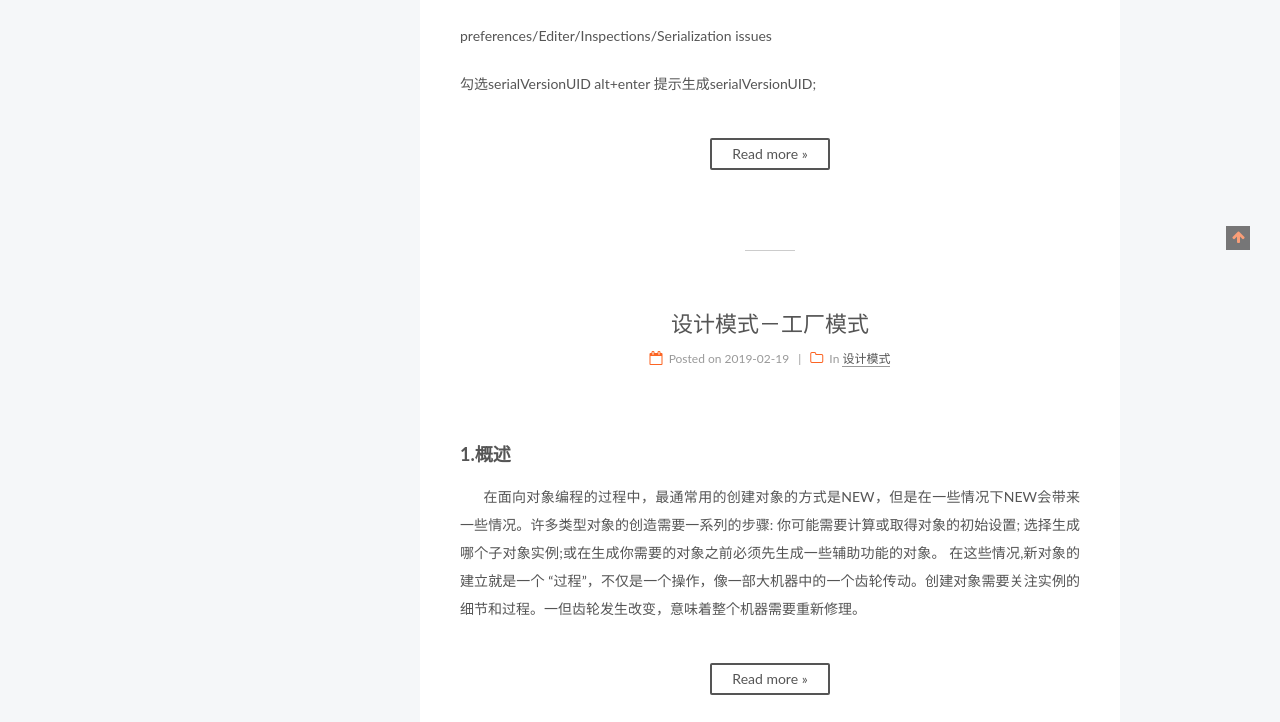
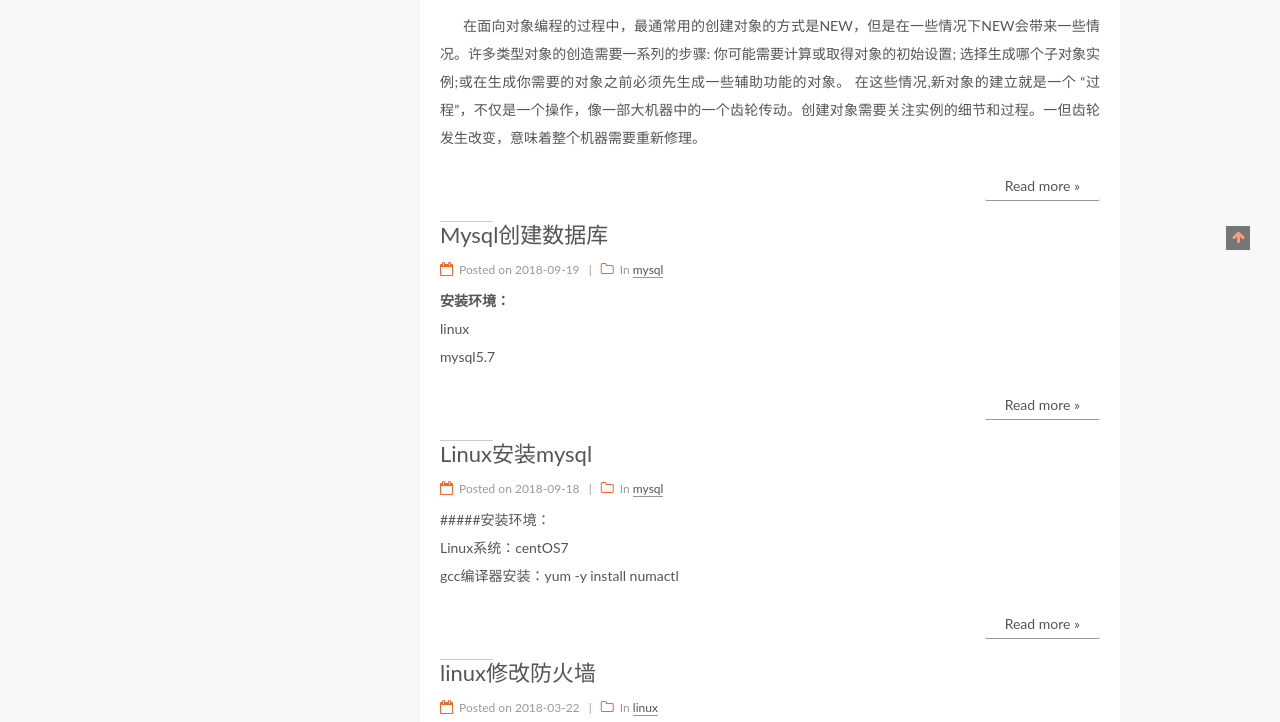
Before and after one commit to marvinwjs/marvinwjs.github.io, a plain HTML site: page index.html in a window 1280 px wide. Shown: the part 650-1372 px from the top of the page. Drawn offline with Linux system fonts and the light colour scheme.

Commit message:
修改样式
修改样式

```diff
--- a/css/main.css
+++ b/css/main.css
@@ -334,7 +334,7 @@ kbd {
   text-align: left;
 }
 .text-center {
-  text-align: center;
+  text-align: right;
 }
 .text-right {
   text-align: right;
@@ -942,7 +942,7 @@ pre .javascript .function {
   font-size: 14px;
   color: #555;
   background: #fff;
-  border: 2px solid #555;
+  /*border: 2px solid #555;*/
   text-decoration: none;
   border-radius: 2px;
   transition-property: background-color;
@@ -1268,7 +1268,7 @@ pre .javascript .function {
   opacity: 0;
 }
 .posts-expand {
-  padding-top: 40px;
+  padding-top: 10px;
 }
 @media (max-width: 767px) {
   .posts-expand {
@@ -1454,7 +1454,7 @@ pre .javascript .function {
   display: none;
 }
 .posts-expand .post-title {
-  text-align: center;
+  text-align: left;
   word-break: break-word;
   font-weight: 400;
 }
@@ -1496,11 +1496,11 @@ pre .javascript .function {
   font-size: 16px;
 }
 .posts-expand .post-meta {
-  margin: 3px 0 60px 0;
+  margin: 3px 0 5px 0;
   color: #999;
   font-family: 'Lato', "PingFang SC", "Microsoft YaHei", sans-serif;
   font-size: 12px;
-  text-align: center;
+  text-align: left;
 }
 .posts-expand .post-meta .post-category-list {
   display: inline-block;
@@ -1546,7 +1546,7 @@ pre .javascript .function {
   }
 }
 .post-button {
-  margin-top: 40px;
+  margin-top: 5px;
 }
 .posts-expand .post-tags {
   margin-top: 40px;
@@ -1609,7 +1609,7 @@ pre .javascript .function {
 }
 .posts-expand .post-eof {
   display: block;
-  margin: 80px auto 60px;
+  margin-top: 5px;
   width: 8%;
   height: 1px;
   background: #ccc;
@@ -2674,7 +2674,7 @@ pre .javascript .function {
 .content-wrap {
   float: right;
   box-sizing: border-box;
-  padding: 40px;
+  padding: 20px;
   width: 700px;
   background: #fff;
   min-height: 700px;
```
